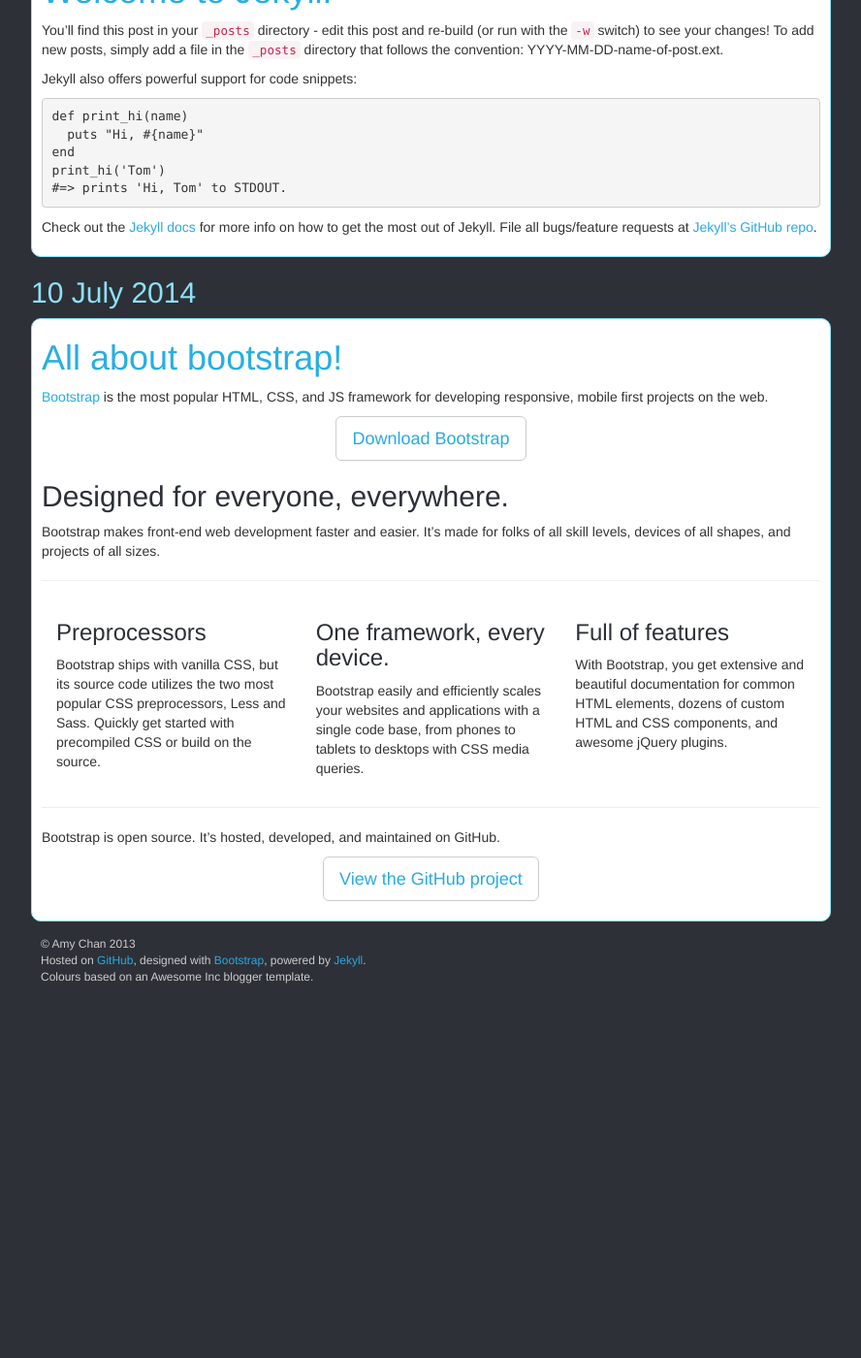
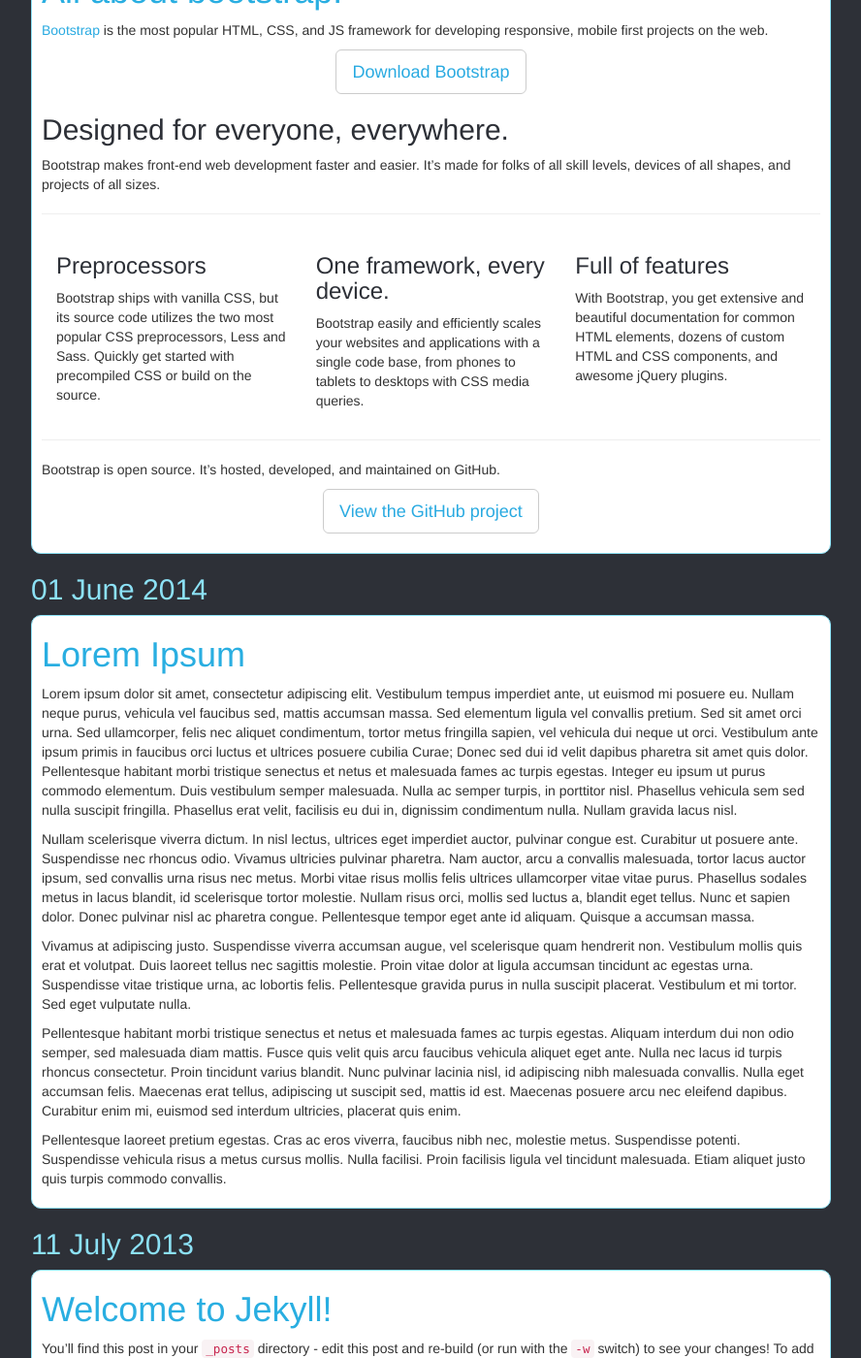
Before and after one commit to mathematicalcoffee/mathematicalcoffee.github.io, a Jekyll site: the page built from blog.html, in a window 1280 px wide and 1400 px high, scrolled down 769 px. Shown: the whole window at 97% size, without its empty margins (53-941 px from the left). Built offline with Jekyll 4.4.1, drawn with Linux system fonts in a browser that asks for light colours; nearby versions of some CDN libraries; comment, search, counter and statistics services are not loaded; before the commit the page ends 1795 px from its top, so only the background shows below that; some of the changed text lies outside the part shown.

Commit message:
added more posts

```diff
--- a/_posts/2014-07-11-welcome-to-jekyll.markdown
+++ b/_posts/2013-07-11-welcome-to-jekyll.markdown
@@ -1,7 +1,7 @@
 ---
 layout: post
 title:  "Welcome to Jekyll!"
-date:   2014-07-11 17:57:16 +10:00
+date:   2013-07-11 17:57:16 +10:00
 categories: jekyll update
 ---
 
--- /dev/null
+++ b/_posts/2014-06-01-lorem-ipsum.md
@@ -0,0 +1,16 @@
+---
+layout: post
+title:  "Lorem Ipsum"
+date:   2014-06-01 21:41
+categories: lorem
+---
+
+Lorem ipsum dolor sit amet, consectetur adipiscing elit. Vestibulum tempus imperdiet ante, ut euismod mi posuere eu. Nullam neque purus, vehicula vel faucibus sed, mattis accumsan massa. Sed elementum ligula vel convallis pretium. Sed sit amet orci urna. Sed ullamcorper, felis nec aliquet condimentum, tortor metus fringilla sapien, vel vehicula dui neque ut orci. Vestibulum ante ipsum primis in faucibus orci luctus et ultrices posuere cubilia Curae; Donec sed dui id velit dapibus pharetra sit amet quis dolor. Pellentesque habitant morbi tristique senectus et netus et malesuada fames ac turpis egestas. Integer eu ipsum ut purus commodo elementum. Duis vestibulum semper malesuada. Nulla ac semper turpis, in porttitor nisl. Phasellus vehicula sem sed nulla suscipit fringilla. Phasellus erat velit, facilisis eu dui in, dignissim condimentum nulla. Nullam gravida lacus nisl.
+
+Nullam scelerisque viverra dictum. In nisl lectus, ultrices eget imperdiet auctor, pulvinar congue est. Curabitur ut posuere ante. Suspendisse nec rhoncus odio. Vivamus ultricies pulvinar pharetra. Nam auctor, arcu a convallis malesuada, tortor lacus auctor ipsum, sed convallis urna risus nec metus. Morbi vitae risus mollis felis ultrices ullamcorper vitae vitae purus. Phasellus sodales metus in lacus blandit, id scelerisque tortor molestie. Nullam risus orci, mollis sed luctus a, blandit eget tellus. Nunc et sapien dolor. Donec pulvinar nisl ac pharetra congue. Pellentesque tempor eget ante id aliquam. Quisque a accumsan massa.
+
+Vivamus at adipiscing justo. Suspendisse viverra accumsan augue, vel scelerisque quam hendrerit non. Vestibulum mollis quis erat et volutpat. Duis laoreet tellus nec sagittis molestie. Proin vitae dolor at ligula accumsan tincidunt ac egestas urna. Suspendisse vitae tristique urna, ac lobortis felis. Pellentesque gravida purus in nulla suscipit placerat. Vestibulum et mi tortor. Sed eget vulputate nulla.
+
+Pellentesque habitant morbi tristique senectus et netus et malesuada fames ac turpis egestas. Aliquam interdum dui non odio semper, sed malesuada diam mattis. Fusce quis velit quis arcu faucibus vehicula aliquet eget ante. Nulla nec lacus id turpis rhoncus consectetur. Proin tincidunt varius blandit. Nunc pulvinar lacinia nisl, id adipiscing nibh malesuada convallis. Nulla eget accumsan felis. Maecenas erat tellus, adipiscing ut suscipit sed, mattis id est. Maecenas posuere arcu nec eleifend dapibus. Curabitur enim mi, euismod sed interdum ultricies, placerat quis enim.
+
+Pellentesque laoreet pretium egestas. Cras ac eros viverra, faucibus nibh nec, molestie metus. Suspendisse potenti. Suspendisse vehicula risus a metus cursus mollis. Nulla facilisi. Proin facilisis ligula vel tincidunt malesuada. Etiam aliquet justo quis turpis commodo convallis.
```
Also changed, not shown: _includes/EDIT.footer.text.md (+1 -1 lines), index.md (+1 -0 lines).
